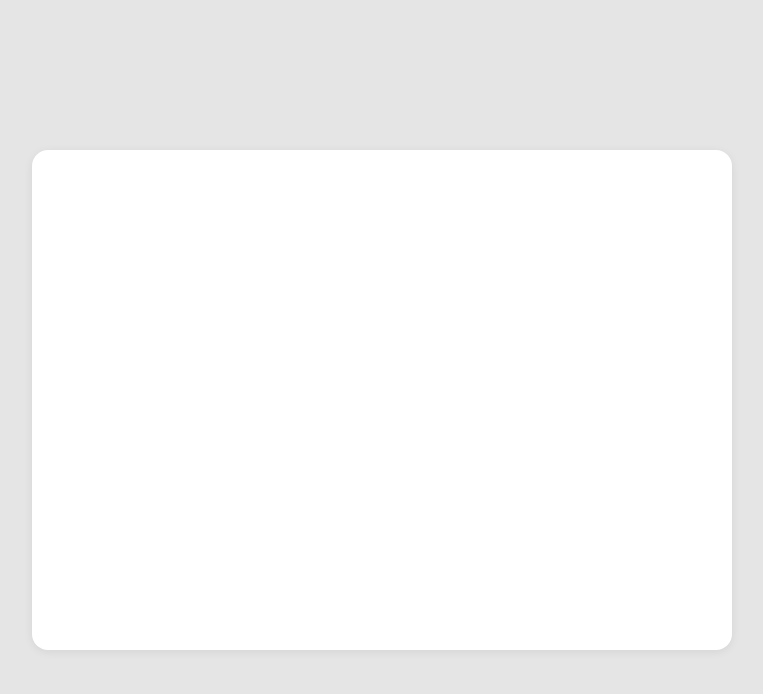
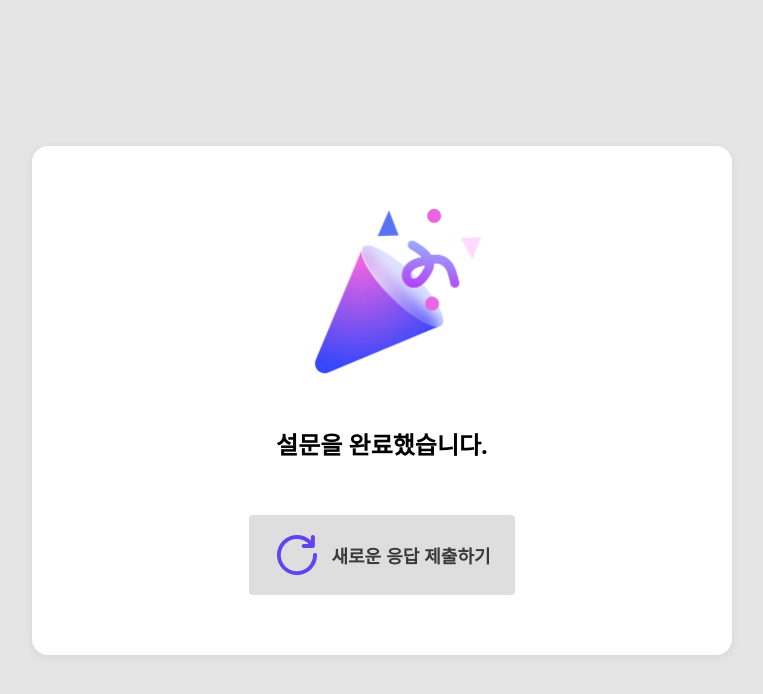
Before and after one commit to kangbohyeon/survey, a React app in the folder front/: page /done/1 in a window 1280 px wide. Before the commit this address had no page. Shown: the top 694 px of the page, without its empty margins (258-1021 px from the left). Built offline with nearby package versions, Linux system fonts and the light colour scheme; the HTML template or start-up script is replaced by a standard one.

Commit message:
feat : 응답 완료 페이지 구현 완료

```diff
--- a/front/src/App.tsx
+++ b/front/src/App.tsx
@@ -8,7 +8,7 @@ function App() {
     <div className={`${styles.wrapper}`}>
       <div className={`${styles.box}`}>
         <Routes>
-          <Route path='/done' element={<CompletionPage />} />
+          <Route path='/done/:surveyId' element={<CompletionPage />} />
           <Route path='/survey/:surveyId' element={<SurveyPage />}>
             <Route path=':step' element={<SurveyPage />} />
           </Route>
--- a/front/src/assets/css/CompletionPage.module.css
+++ b/front/src/assets/css/CompletionPage.module.css
@@ -0,0 +1,18 @@
+.mid_text {
+  font-weight: bold;
+  font-size: 24px;
+  line-height: 28px;
+  margin-top: 16px;
+  margin-bottom: 56px;
+}
+
+.page_wrapper {
+  width: 100%;
+  text-align: center;
+}
+
+.reload_button {
+  display: inline-flex;
+  align-items: center;
+  gap: 10px;
+}
--- a/front/src/assets/css/SurveyPage.module.css
+++ b/front/src/assets/css/SurveyPage.module.css
@@ -58,13 +58,14 @@
 
 .button {
   padding: 16px 24px;
-  width: 200px;
+  min-width: 200px;
 
   color: var(--color);
   background: var(--background);
   border-radius: 4px;
   border: none;
   font-weight: bold;
+  font-size: 18px;
   border: var(--border);
 
   &:hover {
--- a/front/src/components/ActionButton.tsx
+++ b/front/src/components/ActionButton.tsx
@@ -1,21 +1,25 @@
+import { useState } from 'react';
+
 import { useRecoilValue } from 'recoil';
 import { useNavigate } from 'react-router-dom';
 
 import questionsLengthState from '../stores/survey/questionsLengthState';
+import postAnswers from '../services/postAnswers';
+
 import useStep from '../hooks/useStep';
+import useSurveyId from '../hooks/useSurveyId';
+import useAnswers from '../hooks/useAnswers';
 
 import Button from './Button';
 
 import styles from '../assets/css/SurveyPage.module.css';
-import useSurveyId from '../hooks/useSurveyId';
-import postAnswers from '../services/postAnswers';
-import useAnswers from '../hooks/useAnswers';
 
 function ActionButton() {
   const step = useStep();
   const surveyId = useSurveyId();
   const answers = useAnswers();
   const questionsLength = useRecoilValue(questionsLengthState);
+  const [isLoading, setIsLoading] = useState<boolean>(false);
 
   const navigate = useNavigate();
 
@@ -37,11 +41,20 @@ function ActionButton() {
         <Button
           type='PRIMARY'
           onChange={() => {
-            postAnswers(surveyId, answers);
-            navigate('/done');
+            setIsLoading(true);
+            postAnswers(surveyId, answers)
+              .then(() => {
+                navigate(`/done/${surveyId}`);
+              })
+              .catch((error) => {
+                console.error(error);
+                setIsLoading(false);
+                alert('에러가 발생했습니다. 다시 시도해주세요');
+              });
           }}
+          disabled={isLoading}
         >
-          제출
+          {isLoading ? '제출 중입니다...' : '제출'}
         </Button>
       ) : (
         <Button
--- a/front/src/components/Button.tsx
+++ b/front/src/components/Button.tsx
@@ -7,6 +7,8 @@ type ButtonProps = {
   type: ButtonType;
   children: React.ReactNode;
   onChange: () => void;
+  style?: string;
+  disabled?: boolean;
 };
 
 const colorMap = {
@@ -15,7 +17,7 @@ const colorMap = {
   TERTIARY,
 } as const;
 
-function Button({ type, children, onChange }: ButtonProps) {
+function Button({ type, children, onChange, style, disabled }: ButtonProps) {
   const theme = colorMap[type];
 
   const defaultBorder =
@@ -26,10 +28,9 @@ function Button({ type, children, onChange }: ButtonProps) {
     type === 'TERTIARY' ? colorMap.TERTIARY.BUTTON.PRESSED.BORDER : 'none';
   const disabledBorder =
     type === 'TERTIARY' ? colorMap.TERTIARY.BUTTON.DISABLED.BORDER : 'none';
-
   return (
     <button
-      className={styles.button}
+      className={style ? `${style} ${styles.button}` : `${styles.button}`}
       style={
         {
           '--color': theme.BUTTON.DEFAULT.COLOR,
@@ -47,6 +48,7 @@ function Button({ type, children, onChange }: ButtonProps) {
         } as React.CSSProperties
       }
       onClick={onChange}
+      disabled={disabled}
     >
       {children}
     </button>
--- a/front/src/pages/CompletionPage.tsx
+++ b/front/src/pages/CompletionPage.tsx
@@ -1,10 +1,31 @@
-import axios from 'axios';
+import congrats from '../assets/img/congrats.png';
+import reload from '../assets/img/reload.png';
 
+import useSurveyId from '../hooks/useSurveyId';
+
+import Button from '../components/Button';
+
+import styles from '../assets/css/CompletionPage.module.css';
+import { useNavigate } from 'react-router-dom';
 function CompletionPage() {
-  axios.get('http://localhost:5173').then((res) => {
-    console.log(`res : ${JSON.stringify(res.data)}`);
-  });
-  return <div>completionPage</div>;
+  const surveyId = useSurveyId();
+  const navigate = useNavigate();
+  return (
+    <div className={`${styles.page_wrapper}`}>
+      <img src={congrats} alt='' width='209' height='204' />
+      <div className={`${styles.mid_text}`}>설문을 완료했습니다.</div>
+      <Button
+        type='SECONDARY'
+        style={`${styles.reload_button}`}
+        onChange={() => {
+          navigate(`/survey/${surveyId}/0`);
+        }}
+      >
+        <img src={reload} alt='' />
+        새로운 응답 제출하기
+      </Button>
+    </div>
+  );
 }
 
 export default CompletionPage;
--- a/front/src/services/postAnswers.ts
+++ b/front/src/services/postAnswers.ts
@@ -1,7 +1,7 @@
 import mainApi from './apis/mainApi';
 
 function postAnswers(surveyId: number, data: string[]) {
-  mainApi.post(`/api/answers`, { surveyId, data });
+  return mainApi.post(`/api/answers`, { surveyId, data });
 }
 
 export default postAnswers;
```
Also changed, not shown: front/src/assets/img/congrats.png (added), front/src/assets/img/reload.png (added).
